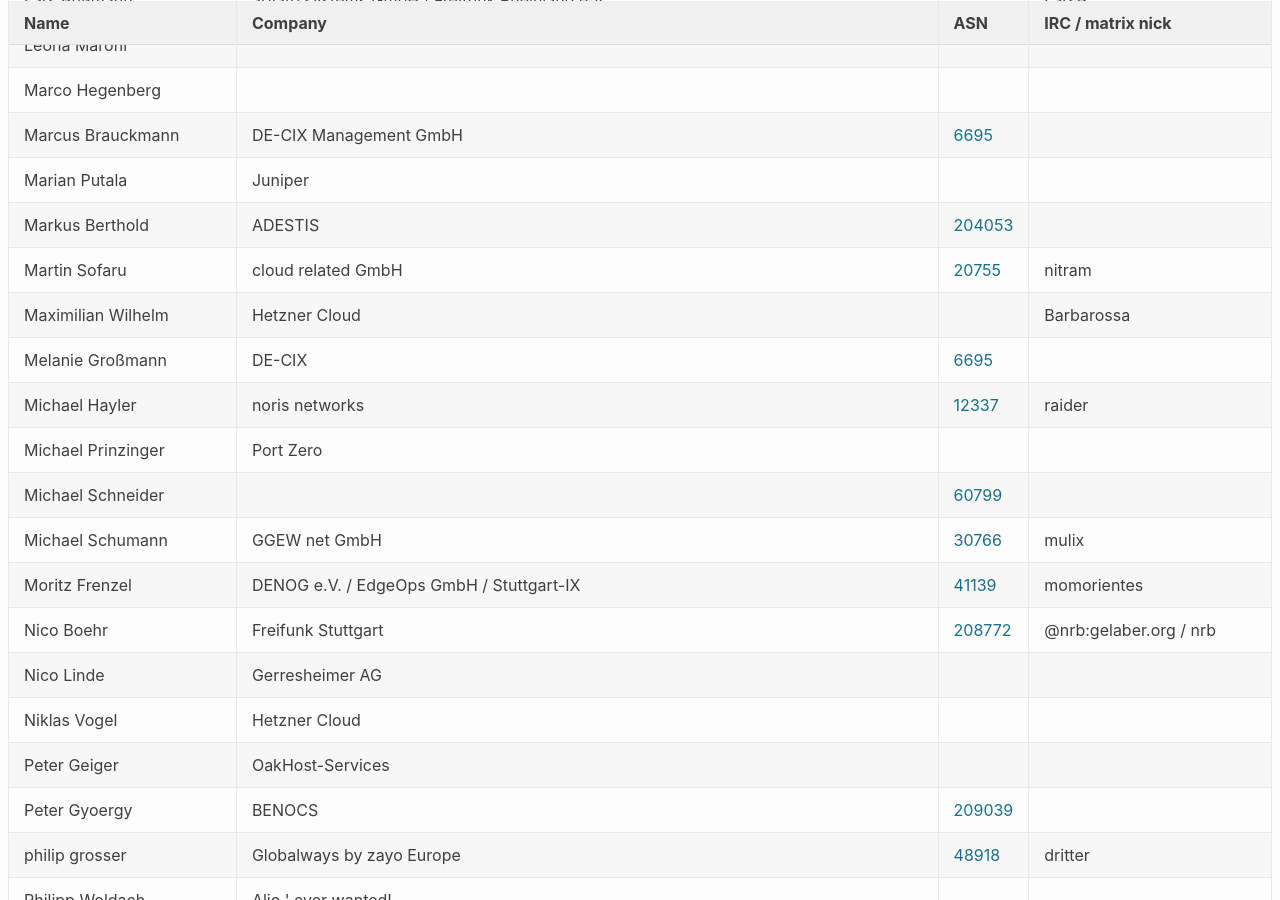
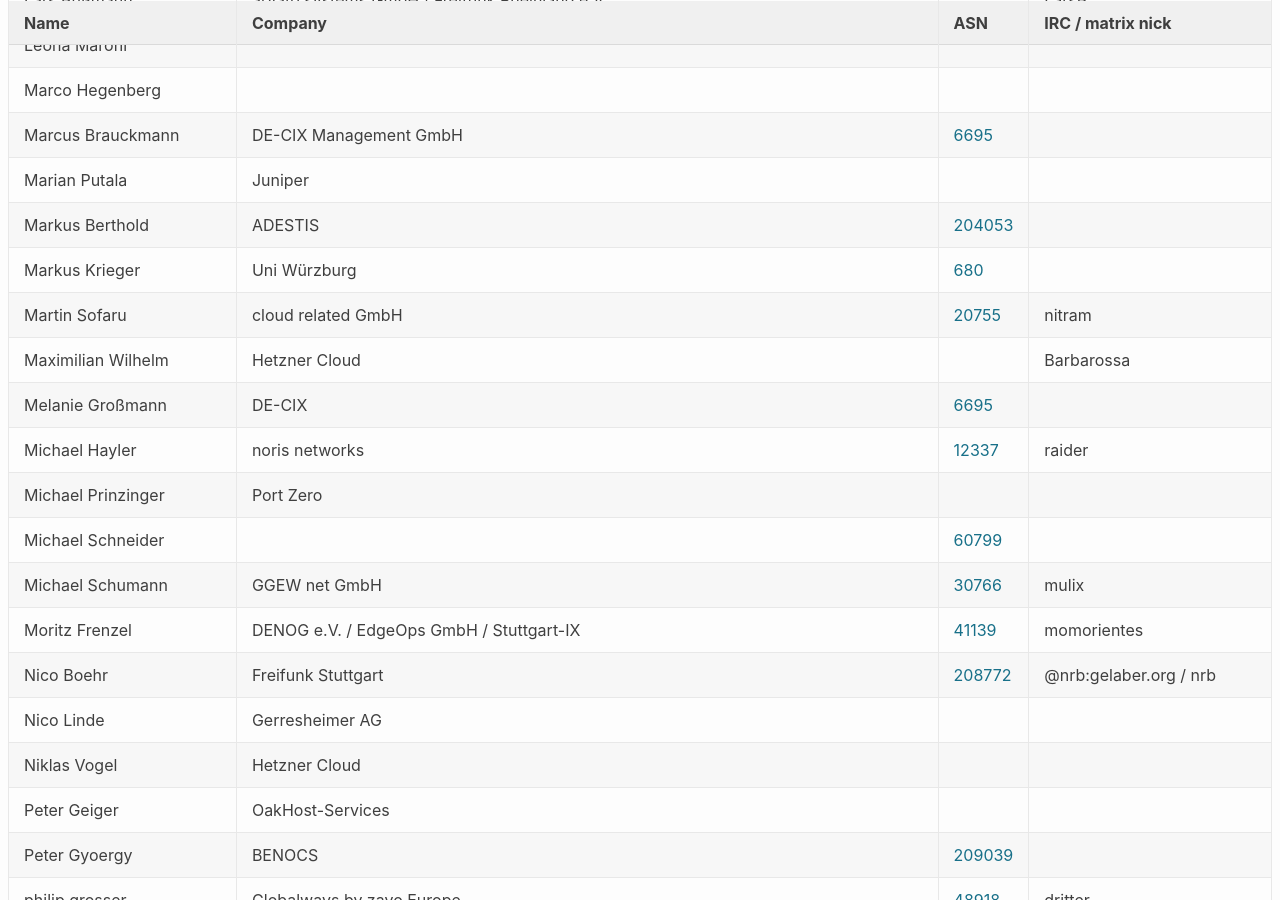
Before and after one commit to denog/pretix-attendeelist, a Jekyll site: the page built from denog17/index.markdown, in a window 1280 px wide and 900 px high, scrolled down 1459 px. Built offline with Jekyll 4.4.1, drawn with Linux system fonts in a browser that asks for light colours.

Commit message:
Latest data: Thu May  8 13:35:26 UTC 2025

```diff
--- a/_data/attendees_denog17_onsite.json
+++ b/_data/attendees_denog17_onsite.json
@@ -202,6 +202,12 @@
     "company": "ADESTIS",
     "irc": null,
     "asn": "204053"
+  },
+  {
+    "name": "Markus Krieger",
+    "company": "Uni Würzburg",
+    "irc": null,
+    "asn": "680"
   },
   {
     "name": "Martin Sofaru",
```
